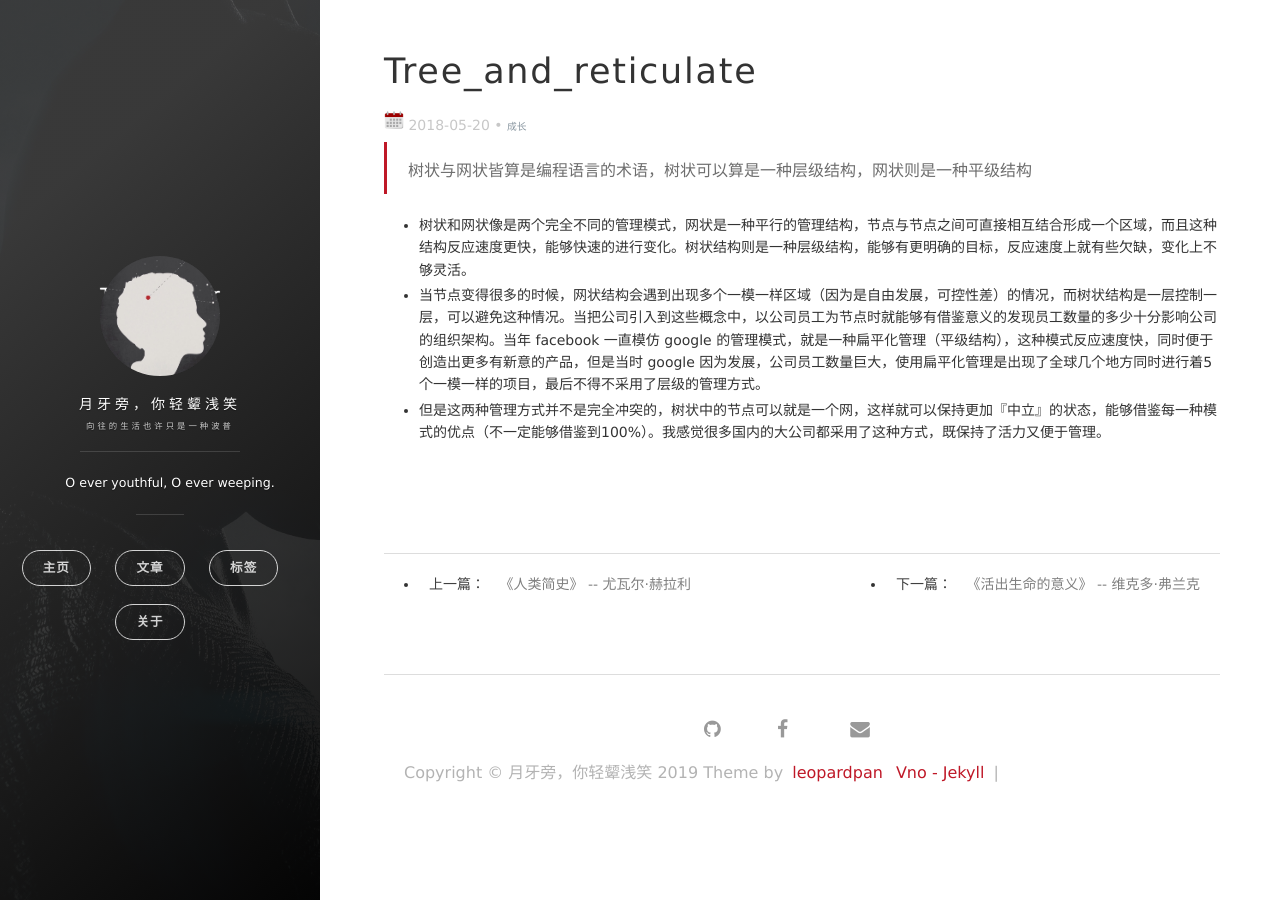
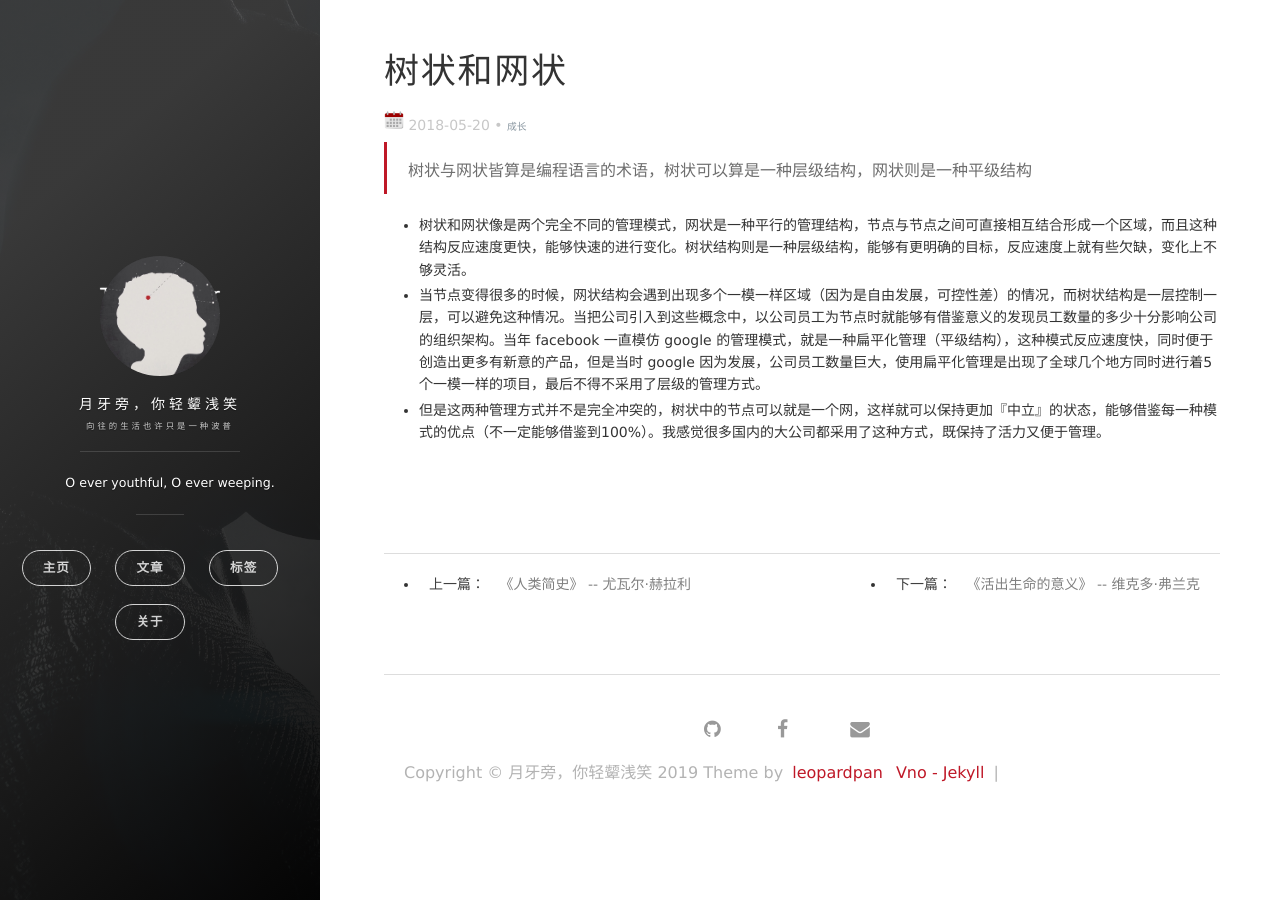
Before and after one commit to TechDreamer1125/TechDreamer1125.github.io, a Jekyll site: the page built from _posts/2018-05-20-tree_and_reticulate.markdown, in a window 1280 px wide. Built offline with Jekyll 4.4.1, drawn with Linux system fonts in a browser that asks for light colours; nearby versions of some CDN libraries; comment, search, counter and statistics services are not loaded.

Commit message:
Update 2018-05-20-tree_and_reticulate.markdown
增加漏掉的文章名称

```diff
--- a/_posts/2018-05-20-tree_and_reticulate.markdown
+++ b/_posts/2018-05-20-tree_and_reticulate.markdown
@@ -1,6 +1,6 @@
 ---
 layout: post
-title:
+title: 树状和网状
 date: 2018-05-20
 tag: 成长
 ---
```
